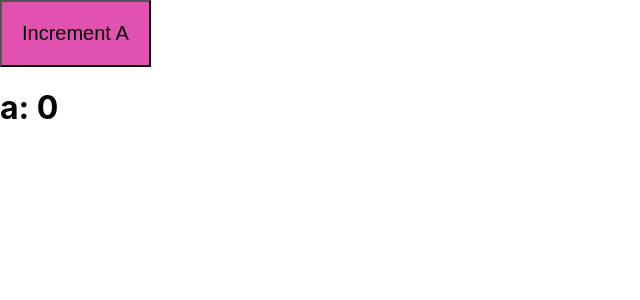
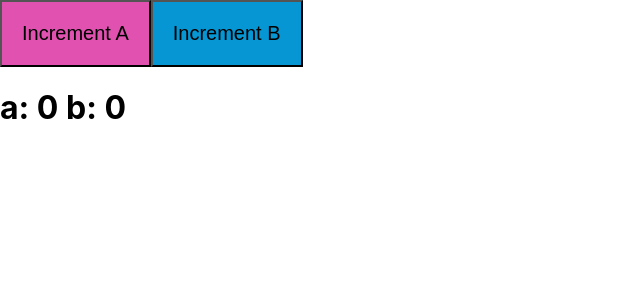
Before and after one commit to tavolafourcade/react-hooks-training, a React (Create React App) app: page / in a window 1280 px wide. Shown: the top 300 px of the page, without its empty margins (0-640 px from the left). Built offline with nearby package versions, Linux system fonts and the light colour scheme.

Commit message:
[ ADD ] Implementation of useCallback() with dependencies

```diff
--- a/src/App.js
+++ b/src/App.js
@@ -20,18 +20,27 @@ const Button = memo(({callback, children}) => {
 
 const App = () => {
   const [ a, setA ] = useState(0)
+  const [ b, setB ] = useState(0)
+
 
   const incrementA = useCallback(() => {
     setA(a=> a + 1)
   }, [])
+
+  const incrementB = useCallback(() => {
+    setB(b=> b + a)
+  }, [a])
 
   return (
       <div>
         <Button callback={incrementA}>
           Increment A
         </Button>
+        <Button callback={incrementB}>
+          Increment B
+        </Button>
         <h1>
-          a:  { a }
+          a:  { a } b: { b }
         </h1>
       </div>
   )
```
